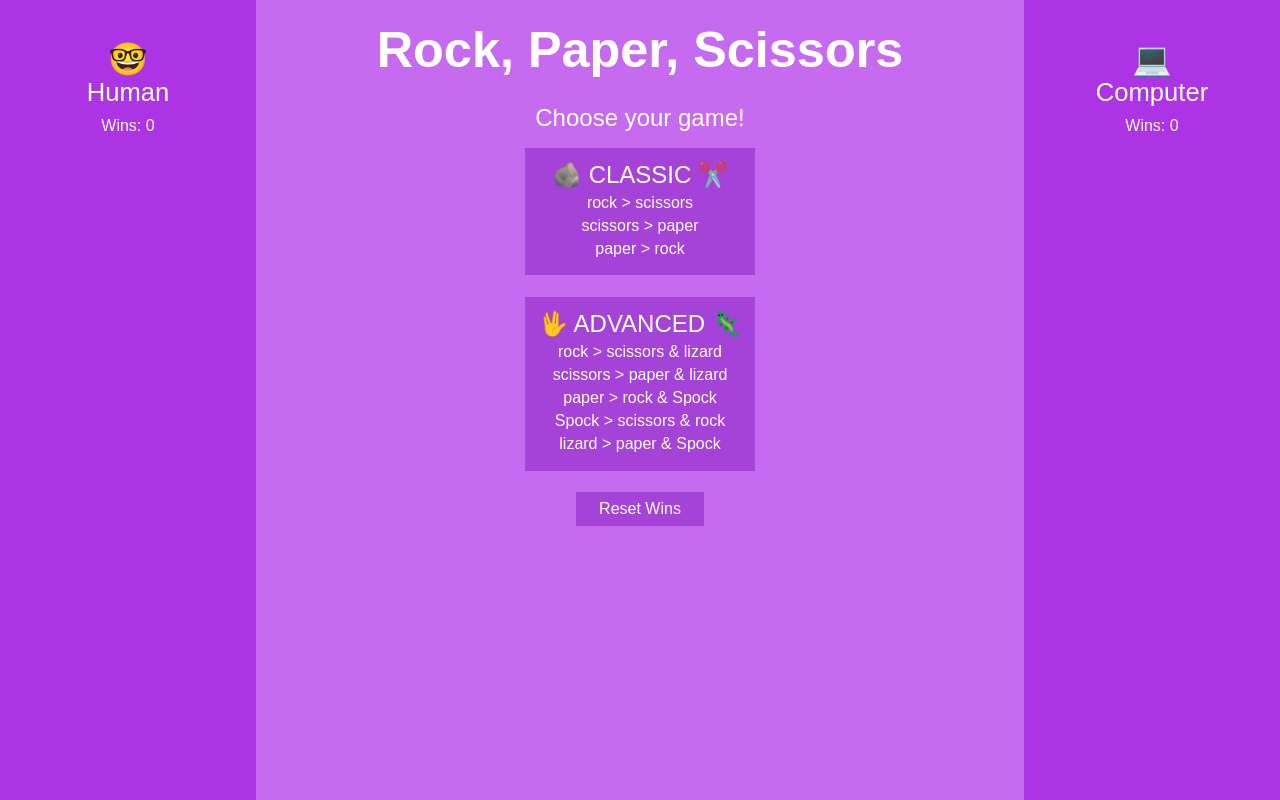
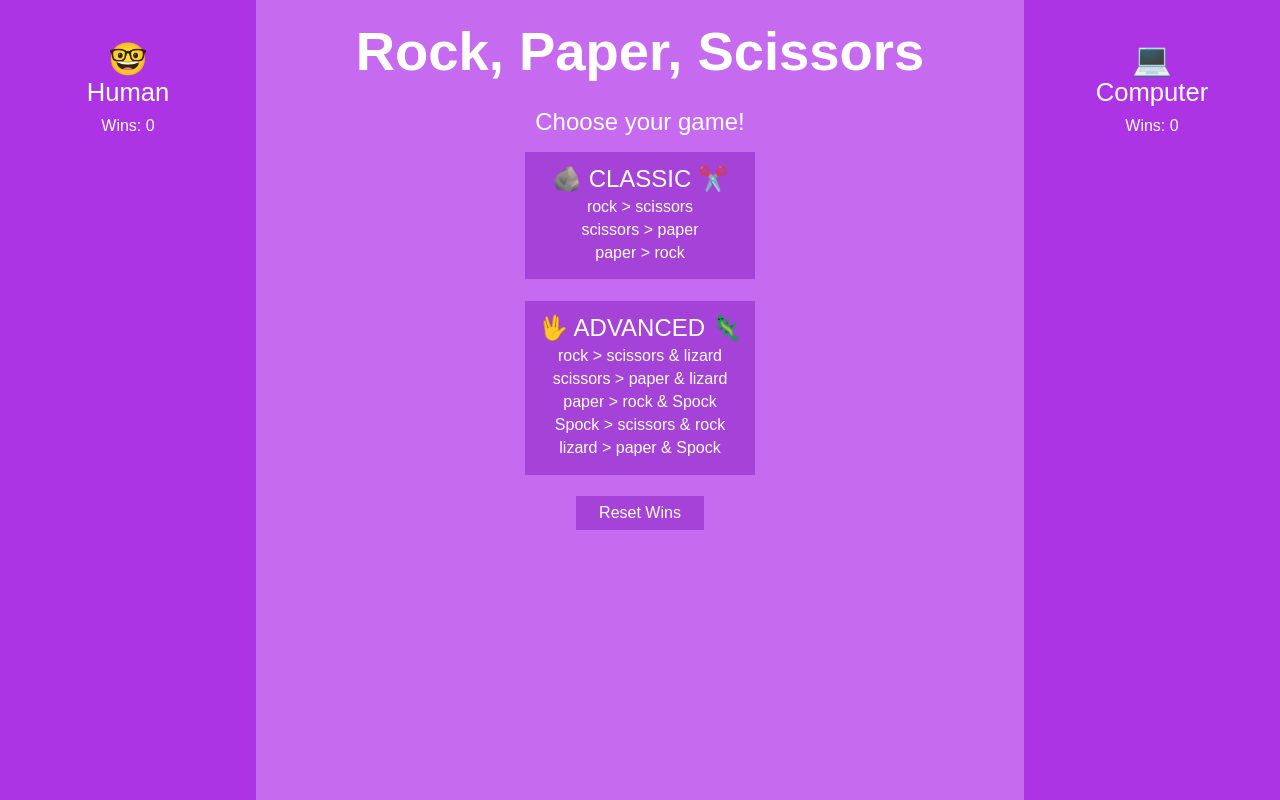
Before and after one commit to anthony-iacono/rock-paper-scissors, a plain HTML site: page index.html in a window 1280 px wide. Drawn offline with Linux system fonts and the light colour scheme.

Commit message:
Adjust font size of title

```diff
--- a/styles.css
+++ b/styles.css
@@ -120,13 +120,13 @@
 }
 
 .player {
-  min-width: 120px;
-  width: 20vw;
-  padding: 40px 10px;
   display: flex;
   flex-direction: column;
   justify-content: flex-start;
   align-items: center;
+  min-width: 120px;
+  width: 20vw;
+  padding: 40px 10px;
   background-color: hsl(281 77% 55% / 1);
 }
 
@@ -151,7 +151,7 @@
 .title {
   padding: 20px;
   text-align: center;
-  font-size: calc(12px + 3vw);
+  font-size: calc(16px + 3vw);
 }
 
 .hidden {
```
